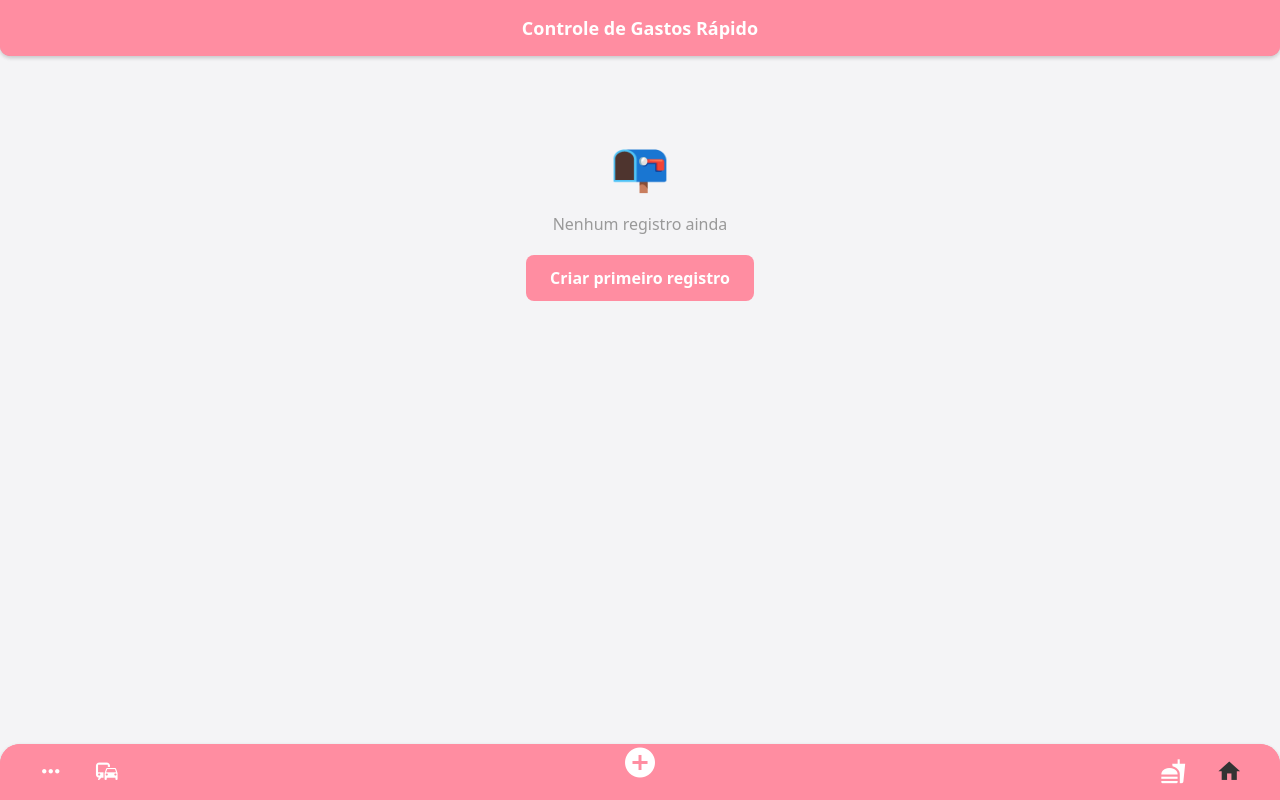
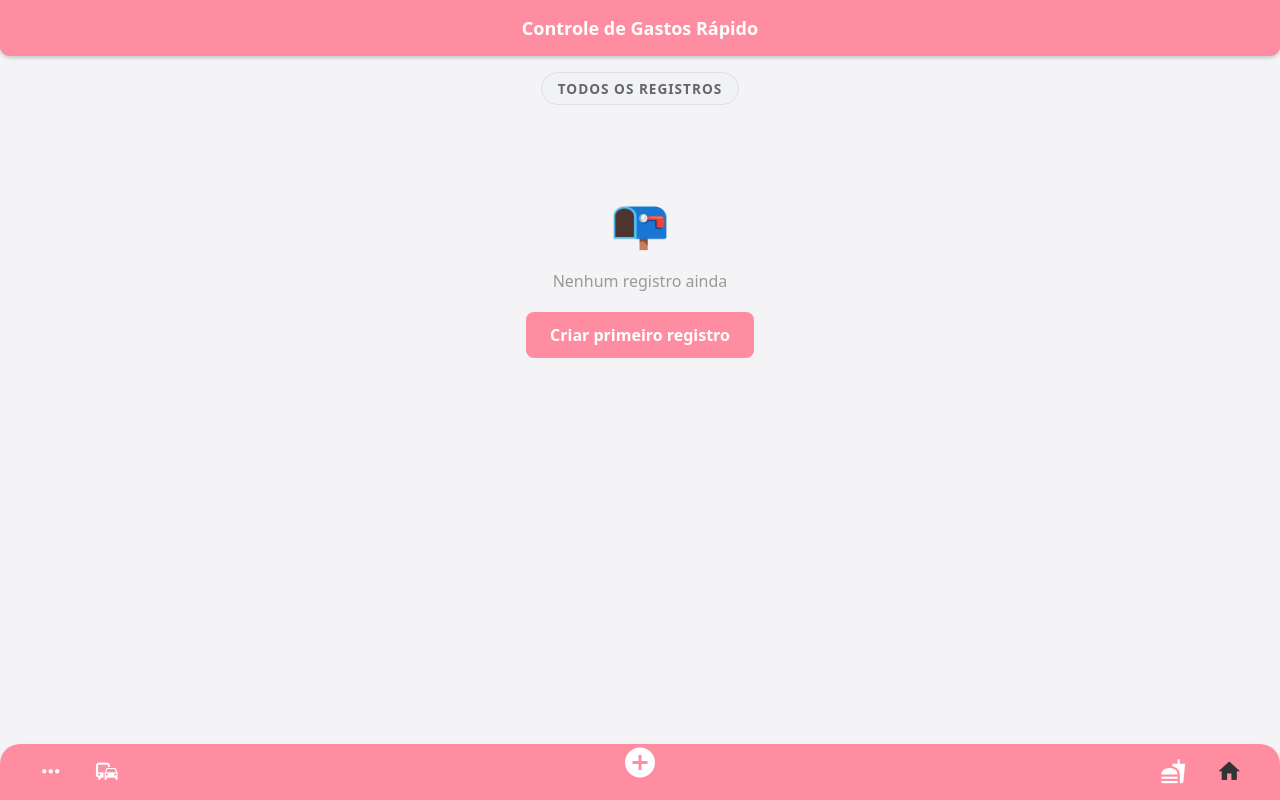
Before and after one commit to erickChavesFiamoncini/bad-expense-tracker-vue, a Vue app: page / in a window 1280 px wide. Built offline with nearby package versions, Linux system fonts and the light colour scheme.

Commit message:
feat: terminando o projeto com os filtros prontos

```diff
--- a/src/App.vue
+++ b/src/App.vue
@@ -1,7 +1,7 @@
 <template>
 <AppHeader title="Controle de Gastos Rapido" />
     <RouterView/>
-<AppFooter/>
+<!-- <AppFooter/> -->
 </template>
 
 <script setup>
--- a/src/components/forms/AppButton.vue
+++ b/src/components/forms/AppButton.vue
@@ -6,7 +6,7 @@ defineProps({
   },
   variant: {
     type: String,
-    default: 'primary', // primary, secondary, danger
+    default: 'primary',
   },
   disabled: Boolean,
 });
--- a/src/components/layout/AppFooter.vue
+++ b/src/components/layout/AppFooter.vue
@@ -8,14 +8,14 @@ const props = defineProps({
     }
 });
 
-// A chave aqui é o nome do evento 'update:filter'
-const emit = defineEmits(['update:filter', 'back']);
+const emit = defineEmits(['changeFilter', 'back']);
 
 const setFilter = (value) => {
-    console.log("Clicou no botão, valor:", value); // Isso aparece no F12?
-    alert("Clicou no botão: " + value);            // Isso aparece na tela?
-    emit('update:filter', value);
+    console.log("Clicou no botão, valor:", value);
+    // alert("Clicou no botão: " + value);
+    emit('changeFilter', value);
 };
+
 </script>
 
 <template>
--- a/src/composables/useRecords.js
+++ b/src/composables/useRecords.js
@@ -1,9 +1,7 @@
 import { ref, computed } from "vue";
 
-// Estado global compartilhado entre componentes
 const records = ref(JSON.parse(localStorage.getItem("records") || "[]"));;
 
-// Nome da chave para LocalStorage
 const STORAGE_KEY = "records";
 
 function loadFromStorage() {
@@ -17,7 +15,6 @@ function saveToStorage() {
   localStorage.setItem(STORAGE_KEY, JSON.stringify(records.value));
 }
 
-// Carrega dados ao importar o composable
 loadFromStorage();
 
 export function useRecords() {
--- a/src/views/HomeView.vue
+++ b/src/views/HomeView.vue
@@ -25,12 +25,32 @@ watch(currentFilter, (novoValor) => {
 function formatDate(isoDate) {
     return new Date(isoDate).toLocaleDateString('pt-BR');
 }
+
+const setCurrentFilter = (value) => {
+    console.log('oi')
+    console.log(value)
+    currentFilter.value = value
+}
+
+const labelsCategorias = {
+    todos: 'Todos os registros',
+    alimentacao: 'Alimentação',
+    lazer: 'Lazer',
+    transporte: 'Transporte',
+    saude: 'Saúde'
+    // Adicione as outras categorias aqui
+};
+
 </script>
 
 <template>
     <AppHeader title="Controle de Gastos Rápido" />
     <div>
         <div class="page">
+            <span class="filtroSelecionado">
+                {{ labelsCategorias[currentFilter] || currentFilter }}
+            </span>
+
             <div v-if="filteredRecords.length > 0" class="list">
                 <RouterLink v-for="record in filteredRecords" :key="record.id" :to="`/records/${record.id}`"
                     class="link">
@@ -48,7 +68,7 @@ function formatDate(isoDate) {
             </div>
         </div>
     </div>
-    <AppFooter :filter="currentFilter" @update:filter="currentFilter = $event" />
+    <AppFooter :filter="currentFilter" @changeFilter="setCurrentFilter" />
 </template>
 
 <style scoped>
@@ -109,4 +129,31 @@ function formatDate(isoDate) {
 .fab:active {
     transform: scale(0.9);
 }
+
+.filtroSelecionado {
+    /* Centralização */
+    display: block;
+    /* Faz o span ocupar a linha toda para aceitar text-align */
+    width: fit-content;
+    /* O fundo só ocupa o tamanho do texto */
+    margin: 0 auto 24px auto;
+    /* Centraliza horizontalmente e dá espaço para a lista abaixo */
+    text-align: center;
+
+    /* Estilo "Pill" (Pilulazinha) */
+    background-color: #f0f2f5;
+    color: #666;
+    font-size: 0.85rem;
+    font-weight: 700;
+    text-transform: uppercase;
+    letter-spacing: 1px;
+
+    /* Espaçamento e Bordas */
+    padding: 6px 16px;
+    border-radius: 20px;
+    border: 1px solid #e0e0e0;
+
+    /* Suavidade */
+    transition: all 0.3s ease;
+}
 </style>
--- a/src/views/RecordDetailView.vue
+++ b/src/views/RecordDetailView.vue
@@ -58,9 +58,8 @@ function handleDelete() {
         if (result.isConfirmed) {
             deleteRecord(route.params.id);
 
-      // Feedback opcional antes de redirecionar
             Swal.fire('Excluído!', 'O registro foi removido.', 'success').then(() => {
-        router.push('/'); // Redireciona para a home após o sucesso
+                router.push('/');
             });
         }
     });
@@ -131,7 +130,7 @@ function formatPrice() {
 .info-item {
     display: flex;
     justify-content: space-between;
-    padding: 12px 0;
+    padding: 12px 0; // Redireciona para a home após o sucesso
     border-bottom: 1px solid #eee;
 }
 
@@ -140,6 +139,7 @@ function formatPrice() {
     color: #666;
 }
 
+// Redireciona para a home após o sucesso
 .value {
     color: #111;
 }
@@ -149,6 +149,8 @@ function formatPrice() {
     padding-top: 16px;
     border-top: 2px solid #f0f0f0;
 }
+
+// Redireciona para a home após o sucesso
 
 .notes h3 {
     font-size: 16px;
```
Also changed, not shown: src/components/forms/AppInput.vue (+3 -3 lines). Lines whose indentation alone changed are shown as unchanged.
